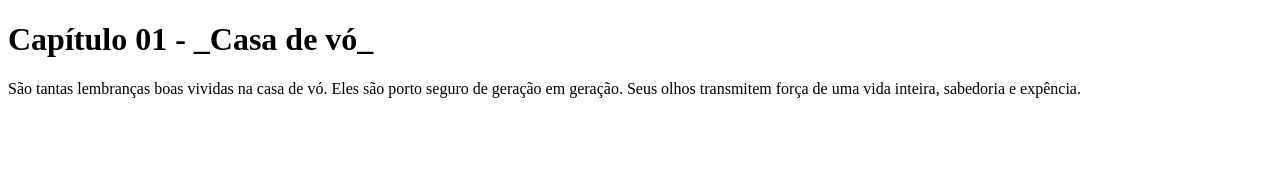
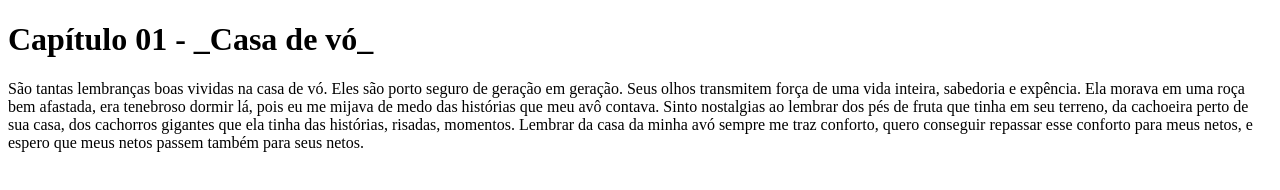
Before and after one commit to casatr/livro-colaborativo-Raica, a plain HTML site: page index.html in a window 1280 px wide. Drawn offline with Linux system fonts and the light colour scheme.

Commit message:
Adicionei trechos ao capítulo do livro de Raica

```diff
--- a/index.html
+++ b/index.html
@@ -5,6 +5,13 @@
   </head>
   <body>
     <h1>Capítulo 01 - _Casa de vó_</h1>
-    <p>São tantas lembranças boas vividas na casa de vó. Eles são porto seguro de geração em geração. Seus olhos transmitem força de uma vida inteira, sabedoria e expência.</p>
+    <p>São tantas lembranças boas vividas na casa de vó. Eles são porto seguro de geração em geração. Seus olhos transmitem força de uma vida inteira, sabedoria e expência.
+
+        Ela morava em uma roça bem afastada, era tenebroso dormir lá, pois eu me mijava de medo das histórias que meu avô contava.
+        Sinto nostalgias ao lembrar dos pés de fruta que tinha em seu terreno, da cachoeira perto de sua casa, dos cachorros gigantes que ela tinha
+        das histórias, risadas, momentos.
+
+        Lembrar da casa da minha avó sempre me traz conforto, quero conseguir repassar esse conforto para meus netos, e espero que meus netos passem também para seus netos.
+    </p>
   </body>
 </html>
```
